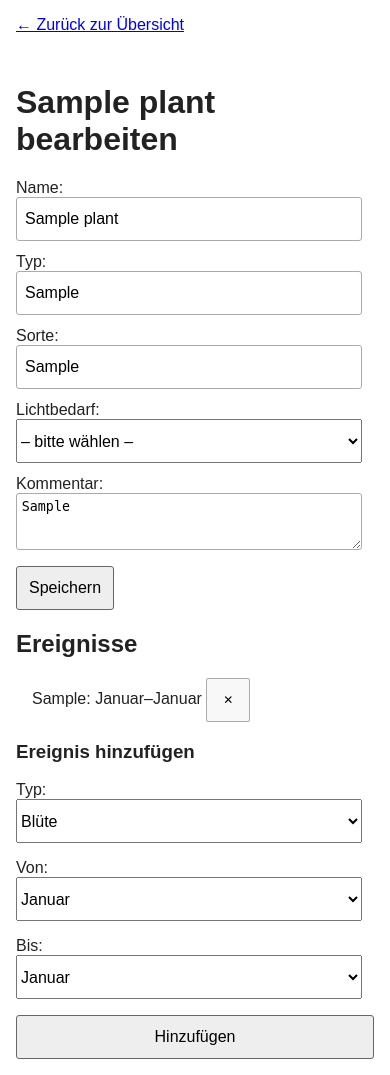
After one commit to achimbarczok/garden-tracker, a Flask app: page /plant/1/edit in a window 390 px wide. The commit adds this page. Run offline with Flask 3, Linux system fonts and the light colour scheme; tables that the repository leaves empty hold one stand-in row (values such as "Sample post").

Commit message:
Feature: Pflanze bearbeiten & mobiles Interface

```diff
--- a/app.py
+++ b/app.py
@@ -2,9 +2,10 @@ import logging
 import os
 import sys
 
-from flask import Flask, redirect, render_template, request, url_for
+from flask import Flask, abort, redirect, render_template, request, url_for
 
-from db import add_ereignis, add_plant, get_all_plants, init_db, remove_ereignis, remove_plant
+from db import (add_ereignis, add_plant, get_all_plants, get_plant,
+                init_db, remove_ereignis, remove_plant, update_plant)
 
 PORT = int(os.environ.get("PORT", 5000))
 
@@ -24,6 +25,13 @@ try:
 except Exception as e:
     logging.error(f"Datenbankfehler beim Start: {e}")
     sys.exit(1)
+
+
+def _safe_next(next_url: str) -> str:
+    """Return next_url only if it's a safe internal path, else '/'."""
+    if next_url and (next_url == "/" or next_url.startswith("/plant/")):
+        return next_url
+    return url_for("index")
 
 
 @app.route("/")
@@ -68,69 +76,132 @@ def add():
     return redirect(url_for("index"))
 
 
+@app.route("/plant/<int:plant_id>/edit", methods=["GET"])
+def edit_route(plant_id: int):
+    plant = get_plant(plant_id)
+    if plant is None:
+        abort(404)
+    return render_template(
+        "edit.html",
+        plant=plant,
+        german_months=GERMAN_MONTHS,
+        valid_ereignistypen=sorted(VALID_EREIGNISTYPEN),
+    )
+
+
+@app.route("/plant/<int:plant_id>/edit", methods=["POST"])
+def edit_save(plant_id: int):
+    plant = get_plant(plant_id)
+    if plant is None:
+        abort(404)
+
+    name = request.form.get("name", "").strip()
+    plant_type = request.form.get("type", "").strip()
+    variety = request.form.get("variety", "").strip() or None
+    lichtbedarf = request.form.get("lichtbedarf", "").strip()
+    kommentar = request.form.get("kommentar", "").strip() or None
+
+    if not name or not plant_type:
+        return (
+            render_template(
+                "edit.html",
+                plant=plant,
+                german_months=GERMAN_MONTHS,
+                valid_ereignistypen=sorted(VALID_EREIGNISTYPEN),
+                error="Name und Typ dürfen nicht leer sein.",
+            ),
+            400,
+        )
+
+    if lichtbedarf not in VALID_LICHTBEDARF:
+        return (
+            render_template(
+                "edit.html",
+                plant=plant,
+                german_months=GERMAN_MONTHS,
+                valid_ereignistypen=sorted(VALID_EREIGNISTYPEN),
+                error="Lichtbedarf muss Sonne, Halbschatten oder Schatten sein.",
+            ),
+            400,
+        )
+
+    update_plant(plant_id, name, plant_type, variety, lichtbedarf, kommentar)
+    return redirect(url_for("index"))
+
+
 @app.route("/plant/<int:plant_id>/ereignis/add", methods=["POST"])
 def add_ereignis_route(plant_id: int):
     ereignistyp = request.form.get("ereignistyp", "").strip()
+    next_url = _safe_next(request.form.get("next", ""))
 
     try:
         startmonat = int(request.form.get("startmonat", ""))
         endmonat = int(request.form.get("endmonat", ""))
     except (ValueError, TypeError):
-        plants = get_all_plants()
+        plant = get_plant(plant_id)
         return (
             render_template(
-                "index.html",
-                plants=plants,
+                "edit.html" if "/plant/" in next_url else "index.html",
+                plant=plant,
+                plants=get_all_plants() if "/plant/" not in next_url else None,
                 german_months=GERMAN_MONTHS,
+                valid_ereignistypen=sorted(VALID_EREIGNISTYPEN),
                 error="Monat muss zwischen 1 und 12 liegen.",
             ),
             400,
         )
 
     if ereignistyp not in VALID_EREIGNISTYPEN:
-        plants = get_all_plants()
+        plant = get_plant(plant_id)
         return (
             render_template(
-                "index.html",
-                plants=plants,
+                "edit.html" if "/plant/" in next_url else "index.html",
+                plant=plant,
+                plants=get_all_plants() if "/plant/" not in next_url else None,
                 german_months=GERMAN_MONTHS,
+                valid_ereignistypen=sorted(VALID_EREIGNISTYPEN),
                 error="Ereignistyp ungültig.",
             ),
             400,
         )
 
     if not (1 <= startmonat <= 12) or not (1 <= endmonat <= 12):
-        plants = get_all_plants()
+        plant = get_plant(plant_id)
         return (
             render_template(
-                "index.html",
-                plants=plants,
+                "edit.html" if "/plant/" in next_url else "index.html",
+                plant=plant,
+                plants=get_all_plants() if "/plant/" not in next_url else None,
                 german_months=GERMAN_MONTHS,
+                valid_ereignistypen=sorted(VALID_EREIGNISTYPEN),
                 error="Monat muss zwischen 1 und 12 liegen.",
             ),
             400,
         )
 
     if startmonat > endmonat:
-        plants = get_all_plants()
+        plant = get_plant(plant_id)
         return (
             render_template(
-                "index.html",
-                plants=plants,
+                "edit.html" if "/plant/" in next_url else "index.html",
+                plant=plant,
+                plants=get_all_plants() if "/plant/" not in next_url else None,
                 german_months=GERMAN_MONTHS,
+                valid_ereignistypen=sorted(VALID_EREIGNISTYPEN),
                 error="Startmonat darf nicht größer als Endmonat sein.",
             ),
             400,
         )
 
     add_ereignis(plant_id, ereignistyp, startmonat, endmonat)
-    return redirect(url_for("index"))
+    return redirect(next_url)
 
 
 @app.route("/ereignis/<int:ereignis_id>/remove", methods=["POST"])
 def remove_ereignis_route(ereignis_id: int):
+    next_url = _safe_next(request.form.get("next", ""))
     remove_ereignis(ereignis_id)
-    return redirect(url_for("index"))
+    return redirect(next_url)
 
 
 @app.route("/remove/<int:id>", methods=["POST"])
--- a/db.py
+++ b/db.py
@@ -99,3 +99,37 @@ def remove_ereignis(ereignis_id: int) -> None:
     with get_db() as conn:
         conn.execute("DELETE FROM ereignisse WHERE id = ?", (ereignis_id,))
         conn.commit()
+
+
+def get_plant(plant_id: int) -> dict | None:
+    with get_db() as conn:
+        row = conn.execute(
+            "SELECT id, name, type, variety, lichtbedarf, kommentar "
+            "FROM plants WHERE id = ?",
+            (plant_id,),
+        ).fetchone()
+        if row is None:
+            return None
+        plant = dict(row)
+        ereignisse = conn.execute(
+            "SELECT id, plant_id, ereignistyp, startmonat, endmonat "
+            "FROM ereignisse WHERE plant_id = ?",
+            (plant_id,),
+        ).fetchall()
+        plant["ereignisse"] = [dict(e) for e in ereignisse]
+    return plant
+
+
+def update_plant(plant_id: int, name: str, type: str, variety: str | None,
+                 lichtbedarf: str, kommentar: str | None) -> None:
+    if variety == "":
+        variety = None
+    if kommentar == "":
+        kommentar = None
+    with get_db() as conn:
+        conn.execute(
+            "UPDATE plants SET name = ?, type = ?, variety = ?, "
+            "lichtbedarf = ?, kommentar = ? WHERE id = ?",
+            (name, type, variety, lichtbedarf, kommentar, plant_id),
+        )
+        conn.commit()
--- a/static/style.css
+++ b/static/style.css
@@ -84,3 +84,68 @@ ul.ereignisse li {
     border: 1px solid #aaa;
     border-radius: 3px;
 }
+
+.back-link {
+    display: inline-block;
+    margin-bottom: 1rem;
+}
+
+.edit-page h1 {
+    margin-top: 0.5rem;
+}
+
+@media (max-width: 599px) {
+    body {
+        margin: 1rem auto;
+    }
+
+    .hide-mobile {
+        display: none;
+    }
+
+    /* Card layout */
+    table, thead, tbody, tr, th, td {
+        display: block;
+        width: 100%;
+    }
+
+    thead {
+        display: none;
+    }
+
+    tr {
+        border: 1px solid #ccc;
+        border-radius: 4px;
+        margin-bottom: 0.75rem;
+        padding: 0.5rem;
+    }
+
+    td {
+        border: none;
+        padding: 0.25rem 0;
+    }
+
+    /* Touch-friendly targets */
+    button, a, select, input[type="text"], input[type="submit"] {
+        min-height: 44px;
+        min-width: 44px;
+        font-size: 1rem;
+    }
+
+    /* Full-width form fields */
+    input[type="text"], select, textarea {
+        width: 100%;
+        box-sizing: border-box;
+    }
+
+    .form-add label {
+        display: block;
+        margin-bottom: 0.75rem;
+    }
+
+    .form-inline {
+        display: flex;
+        flex-direction: column;
+        gap: 0.5rem;
+    }
+}
--- a/templates/base.html
+++ b/templates/base.html
@@ -2,6 +2,7 @@
 <html lang="de">
 <head>
     <meta charset="UTF-8">
+    <meta name="viewport" content="width=device-width, initial-scale=1">
     <title>Garten-Tracker</title>
     <link rel="stylesheet" href="/static/style.css">
 </head>
--- /dev/null
+++ b/templates/edit.html
@@ -0,0 +1,83 @@
+{% extends "base.html" %}
+
+{% block content %}
+<div class="edit-page">
+    <a href="/" class="back-link">← Zurück zur Übersicht</a>
+
+    <h1>{{ plant.name }} bearbeiten</h1>
+
+    {% if error %}
+    <p class="error">{{ error }}</p>
+    {% endif %}
+
+    <form method="post" action="/plant/{{ plant.id }}/edit" class="form-add">
+        <label>Name:
+            <input type="text" name="name" value="{{ plant.name }}" required>
+        </label>
+        <label>Typ:
+            <input type="text" name="type" value="{{ plant.type }}" required>
+        </label>
+        <label>Sorte:
+            <input type="text" name="variety" value="{{ plant.variety or '' }}">
+        </label>
+        <label>Lichtbedarf:
+            <select name="lichtbedarf" required>
+                <option value="">– bitte wählen –</option>
+                {% for val in ["Sonne", "Halbschatten", "Schatten"] %}
+                <option value="{{ val }}" {% if plant.lichtbedarf == val %}selected{% endif %}>{{ val }}</option>
+                {% endfor %}
+            </select>
+        </label>
+        <label>Kommentar:
+            <textarea name="kommentar" rows="3">{{ plant.kommentar or '' }}</textarea>
+        </label>
+        <button type="submit">Speichern</button>
+    </form>
+
+    <h2>Ereignisse</h2>
+
+    {% if plant.ereignisse %}
+    <ul class="ereignisse">
+        {% for e in plant.ereignisse %}
+        <li>
+            <span>{{ e.ereignistyp }}: {{ german_months[e.startmonat] }}–{{ german_months[e.endmonat] }}</span>
+            <form method="post" action="/ereignis/{{ e.id }}/remove" style="display:inline">
+                <input type="hidden" name="next" value="/plant/{{ plant.id }}/edit">
+                <button type="submit" class="btn-small">✕</button>
+            </form>
+        </li>
+        {% endfor %}
+    </ul>
+    {% else %}
+    <p>Keine Ereignisse vorhanden.</p>
+    {% endif %}
+
+    <h3>Ereignis hinzufügen</h3>
+    <form method="post" action="/plant/{{ plant.id }}/ereignis/add" class="form-inline">
+        <input type="hidden" name="next" value="/plant/{{ plant.id }}/edit">
+        <label>Typ:
+            <select name="ereignistyp">
+                <option value="Blüte">Blüte</option>
+                <option value="Ernte">Ernte</option>
+                <option value="Düngen">Düngen</option>
+                <option value="Rückschnitt">Rückschnitt</option>
+            </select>
+        </label>
+        <label>Von:
+            <select name="startmonat">
+                {% for num, name in german_months.items() %}
+                <option value="{{ num }}">{{ name }}</option>
+                {% endfor %}
+            </select>
+        </label>
+        <label>Bis:
+            <select name="endmonat">
+                {% for num, name in german_months.items() %}
+                <option value="{{ num }}">{{ name }}</option>
+                {% endfor %}
+            </select>
+        </label>
+        <button type="submit">Hinzufügen</button>
+    </form>
+</div>
+{% endblock %}
```
Also changed, not shown: templates/index.html (+9 -8 lines), .kiro/specs/pflanze-bearbeiten/design.md (added), .kiro/specs/pflanze-bearbeiten/requirements.md (added), .kiro/specs/pflanze-bearbeiten/tasks.md (added), 1 other file.
